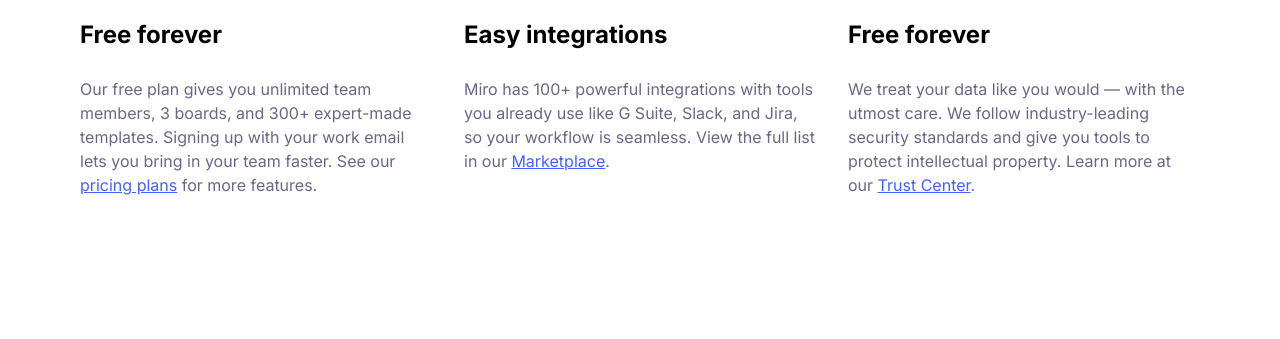
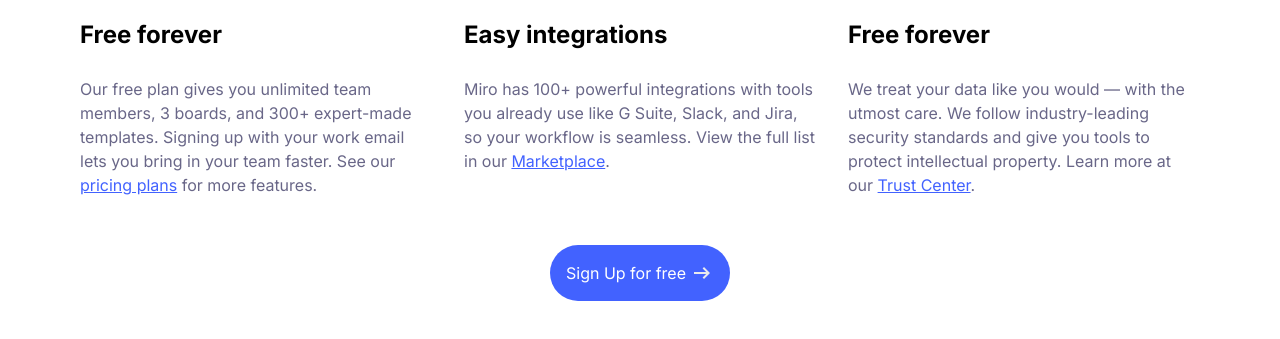
Before and after one commit to a2ke5e1/task-m01-miro-landing-page, a website built with Vite: page index.html in a window 1280 px wide. Shown: the part 575-914 px from the top of the page. Built offline with nearby package versions, Linux system fonts and the light colour scheme.

Commit message:
Reduced Repetative code

```diff
--- a/index.html
+++ b/index.html
@@ -87,9 +87,7 @@
       </header>
 
       <!-- Trusted Section -->
-      <div
-        class="desktop-small:mx-auto max-w-screen-desktop-small my-12 gap-12 flex flex-col mx-4"
-      >
+      <div class="container my-12 gap-12">
         <h1 class="text-on-surface text-center text-lg leading-6">
           Trusted by 45M+ users
         </h1>
@@ -109,7 +107,7 @@
       </div>
 
       <!-- Collaborate without constraints section -->
-      <div class="my-32 desktop-small:mx-auto mx-4 max-w-screen-desktop-small">
+      <div class="my-32 container">
         <h1 class="collaborate-banner">Collaborate without constraints</h1>
         <div
           class="grid grid-flow-row gap-8 mt-6 lg:grid-cols-3 md:grid-cols-2 sm:grid-cols-1 grid-cols-1"
@@ -153,7 +151,27 @@
             </p>
           </div>
         </div>
+        <a
+          href="#"
+          class="bg-accent rounded-full text-white inline-flex items-center p-4 gap-1 self-center mt-12"
+        >
+          Sign Up for free
+          <span
+            ><svg
+              xmlns="http://www.w3.org/2000/svg"
+              height="24px"
+              viewBox="0 -960 960 960"
+              width="24px"
+              fill="#e8eaed"
+            >
+              <path
+                d="m560-240-56-58 142-142H160v-80h486L504-662l56-58 240 240-240 240Z"
+              /></svg></span
+        ></a>
       </div>
+
+      <!-- work together section -->
+      <div class="my-32 container"></div>
     </main>
   </body>
 </html>
--- a/styles/style.css
+++ b/styles/style.css
@@ -26,3 +26,8 @@
   content: "Your idea starts here";
   @apply text-sm py-2 bg-tertiary text-black uppercase rounded-xl px-4 font-bold rotate-12 w-fit -right-12 absolute -top-12;
 }
+
+
+.container {
+  @apply desktop-small:mx-auto mx-4 max-w-screen-desktop-small flex flex-col;
+}
```
